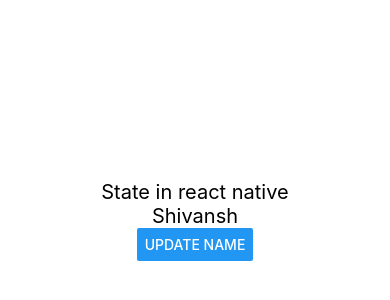
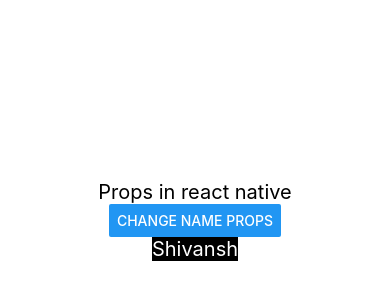
Before and after one commit to ShivanshMehtaa/RNative, a React Native app: screen / in a window 390 px wide. Shown: the part 202-502 px from the top of the page. Built offline with nearby package versions, Linux system fonts and the light colour scheme.

Commit message:
props in R-native

```diff
--- a/App.js
+++ b/App.js
@@ -2,20 +2,29 @@ import { useState } from "react";
 import { StyleSheet, Text, View, Button } from "react-native";
 
 export default function App() {
-
-  const [name,setName] = useState("Shivansh");
-  const change =() =>{
-    setName('hannu hehe');
-  }
+  // let name1= 'Anil';
+  const [name, setName] = useState("Shivansh");
+  const change = () => {
+    setName("hannu hehe");
+  };
   return (
     <View style={styles.container}>
-      <Text style={{fontSize:20}}>State in react native</Text>
-      <Text style={{fontSize:20}}>{name}</Text>
-      <Button title="Update name" onPress={change}></Button>
+      <Text style={{ fontSize: 20 }}>Props in react native</Text>
+      <Button onPress={change} title="Change name Props"></Button>
+      <User name= {name}/>
     </View>
   );
 }
 
+//component
+const User = (props) => {
+  // console.warn(props)
+  return (
+    <View style={{backgroundColor:'black'}}>
+      <Text style={{ fontSize: 20, color:'white' }}>{props.name}</Text>
+    </View>
+  )
+};
 
 const styles = StyleSheet.create({
   container: {
```
